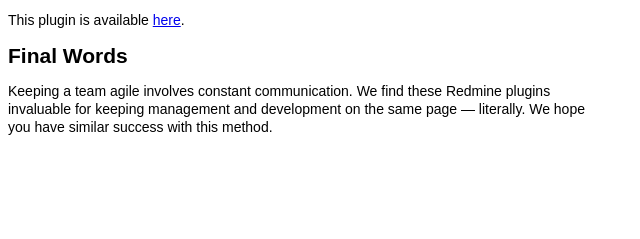
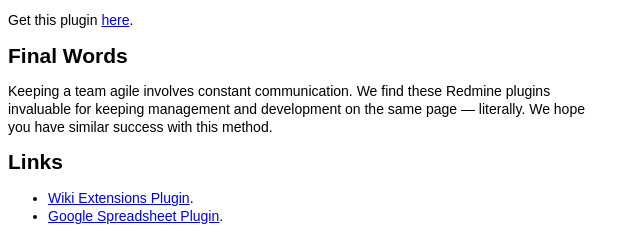
Before and after one commit to tarmstrong/redmine_google_docs, a plain HTML site: page redmine.html in a window 1280 px wide. Shown: the part 2598-2837 px from the top of the page, without its empty margins (0-640 px from the left). Before the commit the page ends 2748 px from the top, so only its background shows below. Drawn offline with Linux system fonts and the light colour scheme.

Commit message:
Added links to end of post

```diff
--- a/redmine.html
+++ b/redmine.html
@@ -81,8 +81,15 @@
 
 <p><img src="http://evolvingweb.ca/sites/default/files/styles/large/public/googdoc-redmine%20embed.png" alt="Google Spreadsheet Integration" title="" /></p>
 
-<p>This plugin is available <a href="https://github.com/tarmstrong/redmine_google_spreadsheet">here</a>.</p>
+<p>Get this plugin <a href="https://github.com/tarmstrong/redmine_google_spreadsheet">here</a>.</p>
 
 <h2>Final Words</h2>
 
 <p>Keeping a team agile involves constant communication. We find these Redmine plugins invaluable for keeping management and development on the same page &mdash; literally. We hope you have similar success with this method.</p>
+
+<h2>Links</h2>
+
+<ul>
+<li><a href="http://www.r-labs.org/projects/r-labs/wiki/Wiki_Extensions_en">Wiki Extensions Plugin</a>.</li>
+<li><a href="https://github.com/tarmstrong/redmine_google_spreadsheet">Google Spreadsheet Plugin</a>.</li>
+</ul>
```
Also changed, not shown: 1 other file.
